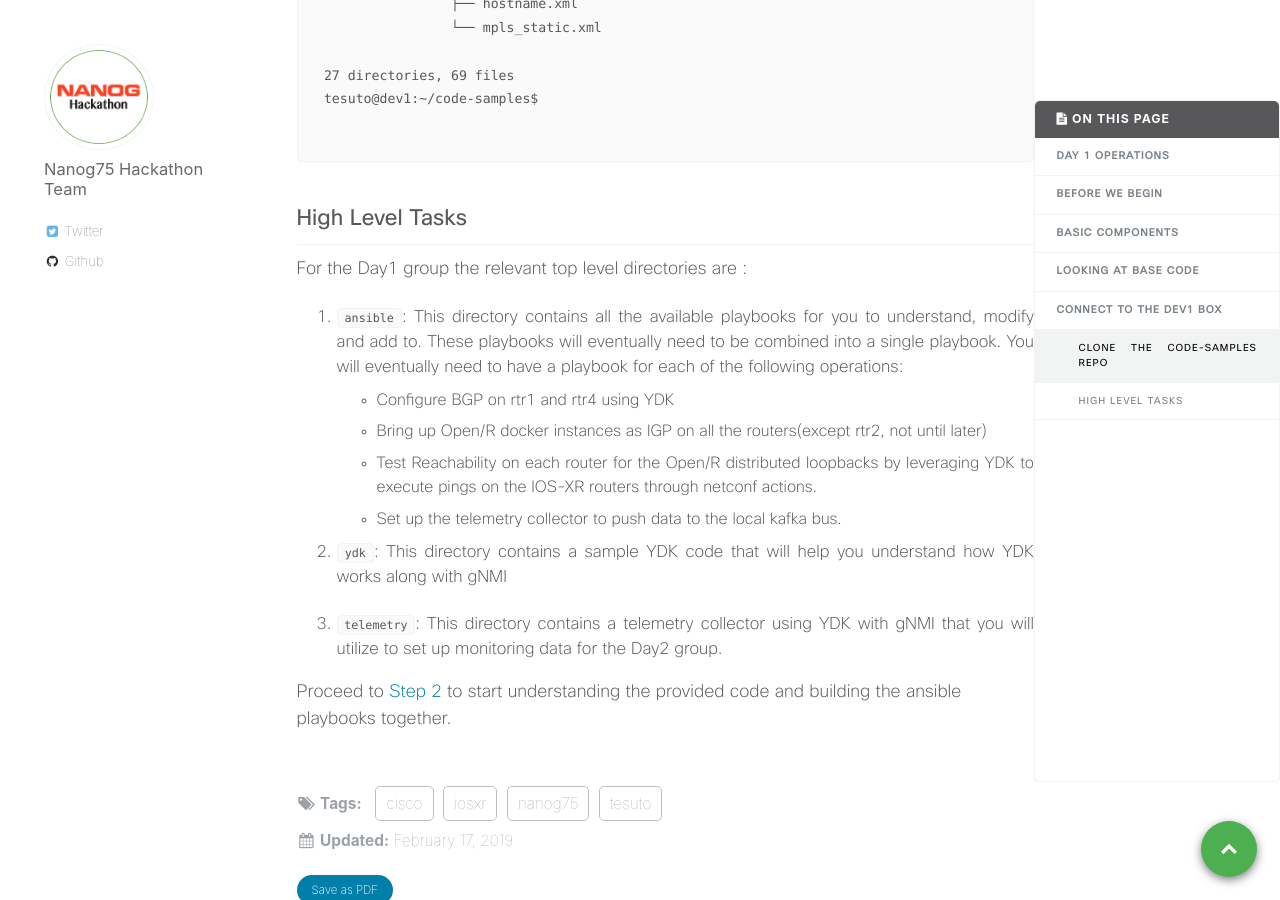
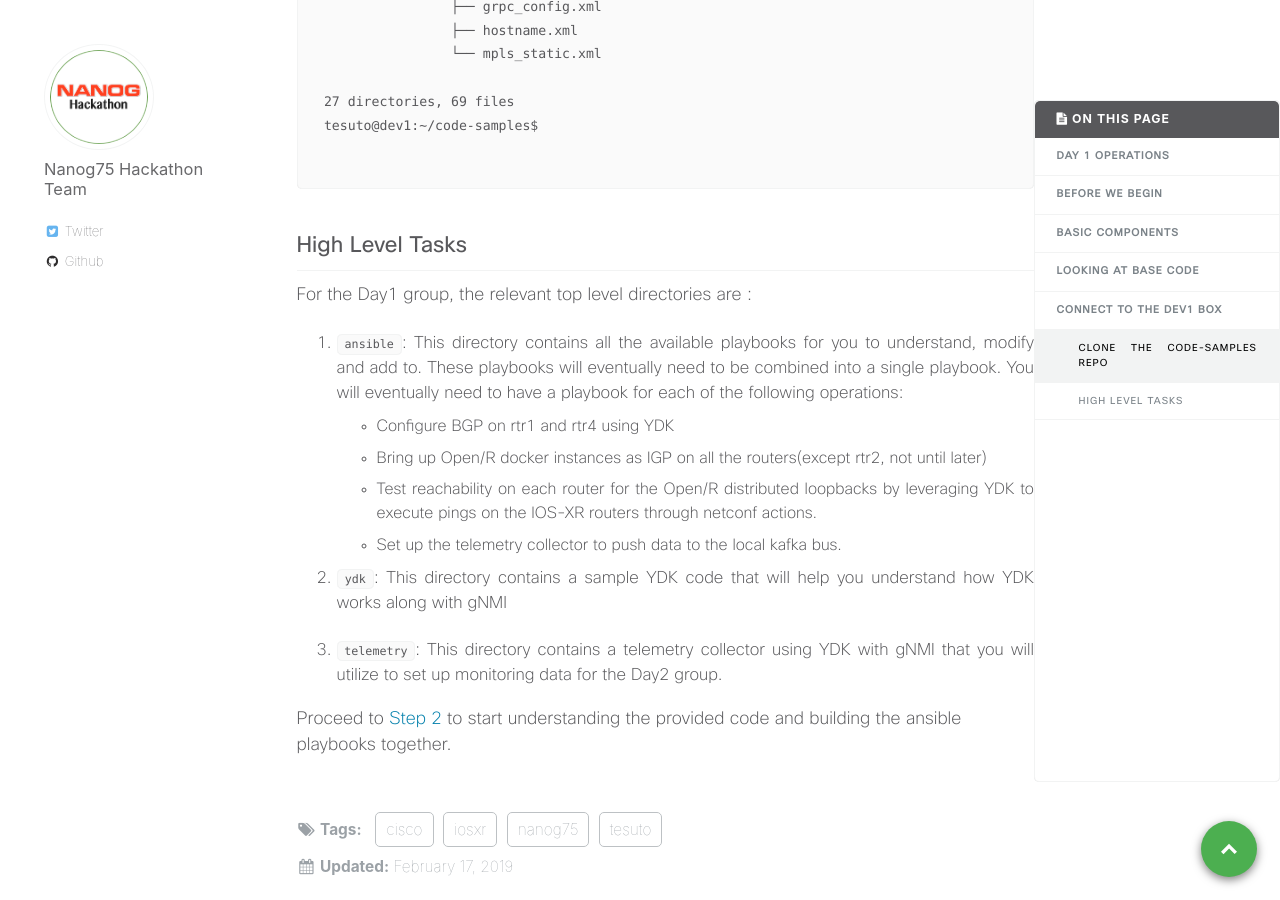
Before and after one commit to nanog75/hackathon, a Jekyll site: the page built from _day1/2019-02-17-step-1-understand-day-1-operations.md, in a window 1280 px wide and 900 px high, scrolled down 7205 px. Built offline with Jekyll 4.4.1, drawn with Linux system fonts in a browser that asks for light colours; some of the changed text lies outside the part shown.

```diff
--- a/_day1/2019-02-17-step-1-understand-day-1-operations.md
+++ b/_day1/2019-02-17-step-1-understand-day-1-operations.md
@@ -315,14 +315,14 @@ tesuto@dev1:~/code-samples$
 
 ### High Level Tasks
 
-For the Day1 group the relevant top level directories are :
+For the Day1 group, the relevant top level directories are :
 
 
 1. `ansible`:  This directory contains all the available playbooks for you to understand, modify and add to. These playbooks will eventually need to be combined into a single playbook.
 You will eventually need to have a playbook for each of the following operations:
     *  Configure BGP on rtr1 and rtr4 using YDK
     *  Bring up Open/R docker instances as IGP on all the routers(except rtr2, not until later)
-    *  Test Reachability on each router for the Open/R distributed loopbacks by leveraging YDK to execute pings on the IOS-XR routers through netconf actions.
+    *  Test reachability on each router for the Open/R distributed loopbacks by leveraging YDK to execute pings on the IOS-XR routers through netconf actions.
     *  Set up the telemetry collector to push data to the local kafka bus.
 
 2.  `ydk`:  This directory contains a sample YDK code that will help you understand how YDK works along with gNMI
```
Also changed, not shown: other parts of _day1/2019-02-17-step-1-understand-day-1-operations.md (+2 -2 lines).
